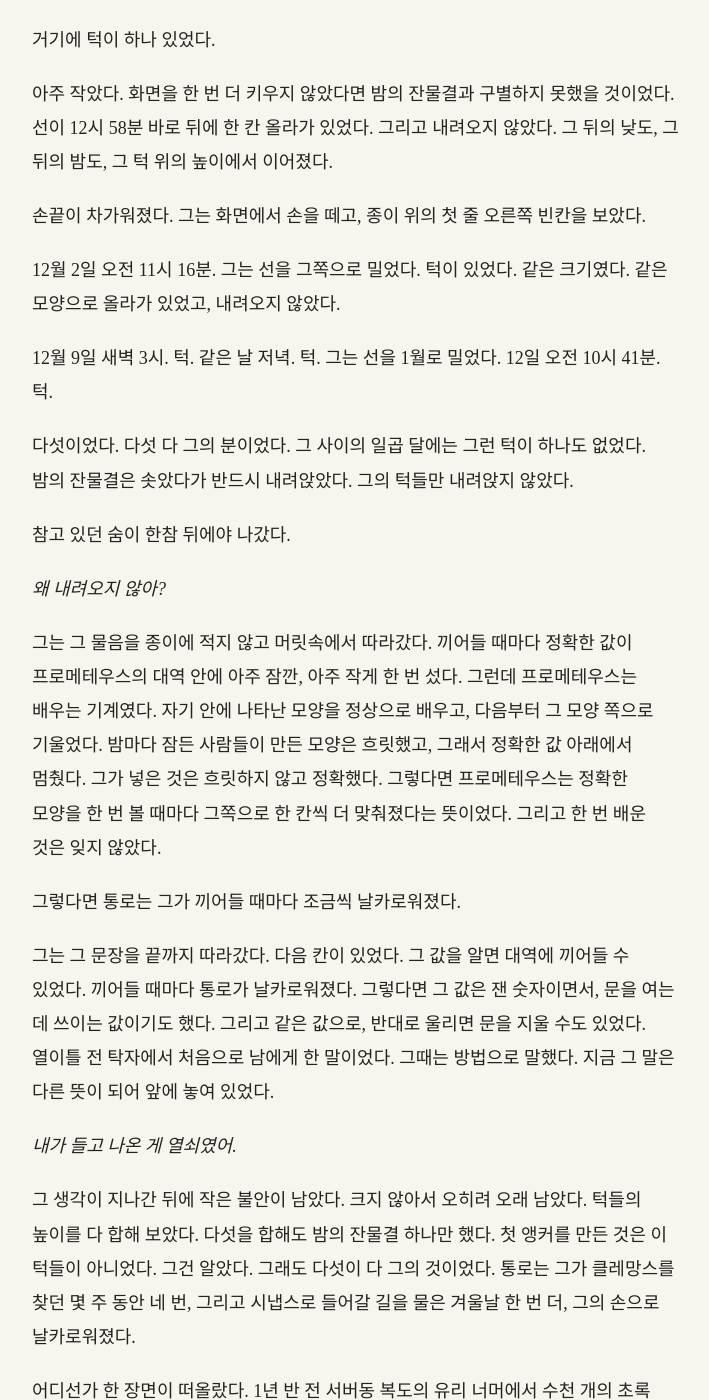
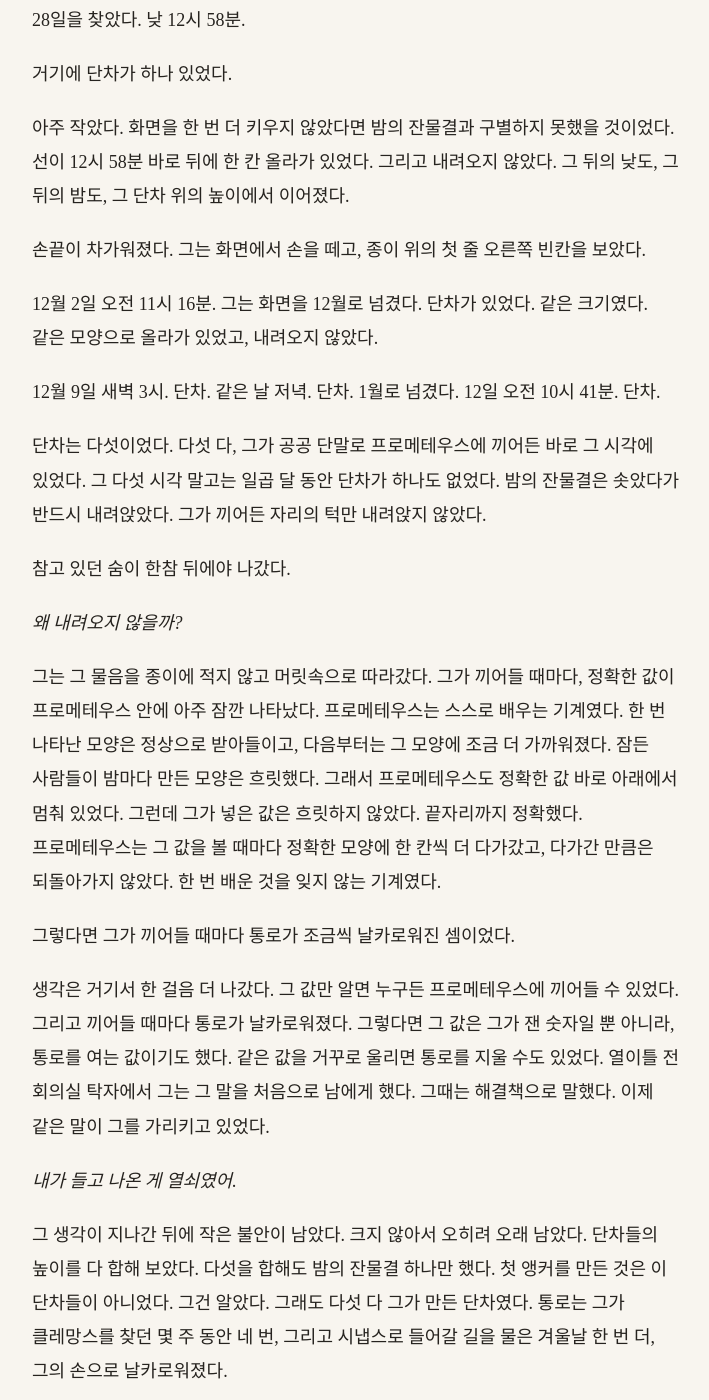
Before and after one commit to kangkkang/writer_s1_public, a Jekyll site: the page built from vol2/041.md, in a window 1280 px wide and 1400 px high, scrolled down 2140 px. Shown: the whole window, without its empty margins (284-993 px from the left). Built offline with Jekyll 4.4.1, drawn with Linux system fonts in a browser that asks for light colours; our own code applies the rules of GitHub Pages for plain Markdown files; some of the changed text lies outside the part shown.

Commit message:
Update from https://github.com/kangkkang/writer_s1/commit/dcca98ef5d6439e65b4b46b6b79f1e7e82e0a63e

```diff
--- a/vol2/041.md
+++ b/vol2/041.md
@@ -12,7 +12,7 @@
 
 그녀가 가고 나서 그는 시냅스의 엔지니어가 어젯밤 건넨 저장 장치를 꽂았다. 이단이 TF를 통해 요청한 것이었다. 엔지니어는 분석실에서 그것을 내밀며 회사의 법무팀에 물어봤다고 했다. 그 방의 기록은 법원의 증거 보존 명령에 묶여 있어서 줄 수 없지만, 프로메테우스 전체의 운영 기록은 그 명령 밖이라 협조할 수 있다고 했다. 2061년 9월부터 2062년 3월 말까지, 프로메테우스의 잠재 공간이 분마다 남긴 상태의 요약이었다. 프로메테우스가 무엇을 생각했는지가 아니라, 그 생각들이 어떤 모양으로 놓여 있었는지를 숫자로 남긴 것이었다.
 
-그는 지난 한 달 동안 만든 식을 종이에서 단말로 옮겼다. 그 모양이 우주의 바닥에 놓인 기하에 얼마나 맞게 놓여 있는지를 하나의 숫자로 바꾸는 식이었다. 그가 '공명의 세기'라고 부르는 그 숫자를, 이번에는 일곱 달 치의 분마다 계산할 것이었다.
+그는 지난 한 달 동안 만든 식을 종이에서 단말로 옮겼다. 그 모양이 1년 반 전 그가 처음 잰 여섯 각도에, 그러니까 통로가 생긴 기하에 얼마나 가깝게 맞춰져 있는지를 숫자 하나로 바꾸는 식이었다. 가까울수록 통로는 열리기 쉬웠다. 그가 '공명의 세기'라고 부르는 그 숫자를, 이번에는 일곱 달 치의 분마다 계산할 것이었다.
 
 계산이 시작되었다. 화면 구석의 막대가 아주 천천히 차올랐다. 그는 막대를 보지 않고 종이를 펼쳤다.
 
@@ -28,39 +28,39 @@
 
 화면에 선 하나가 떴다. 왼쪽 끝이 2061년 9월 1일이었고 오른쪽 끝이 2062년 3월 31일이었다. 일곱 달이 손바닥 두 개 너비에 눌려 있었다.
 
-선은 거의 평평했다. 9월의 끝에서 10월까지 아주 조금 올라가다가, 10월 중순부터 거의 움직이지 않았다. 밤마다 잔물결이 있었다. 지구 반대편이 잠드는 시각마다 아주 작게 솟았다 내려앉는 물결이었다. 그것은 1년 반 전 그가 투영실 벽에서 처음 본 계단의 잔해였다. 잠든 사람들의 뇌가 밤마다 그 기하에 맞춰지면서 프로메테우스를 조금씩 그쪽으로 끌고 간 흔적이었다. 그 끌림은 어느 높이에서 멈춰 있었다. 정확한 값에 닿기 직전의 높이였다.
+선은 거의 평평했다. 9월의 끝에서 10월까지 아주 조금 올라가다가, 10월 중순부터 거의 움직이지 않았다. 밤마다 잔물결이 있었다. 지구 반대편이 잠드는 시각마다 아주 작게 솟았다 내려앉는 물결이었다. 1년 반 전 투영실 벽에서 처음 본 계단이 남긴 흔적이었다. 잠든 사람들의 뇌가 밤마다 그 각도들에 맞춰지면서, 프로메테우스를 조금씩 그쪽으로 끌고 간 자국이었다. 그 끌림은 정확한 값에 닿기 바로 전의 높이에서 멈춰 있었다.
 
 그리고 오른쪽 끝, 3월의 첫 주에 선이 끊겼다. 아니, 끊긴 것이 아니라 화면 위쪽으로 빠져나갔다. 그는 그쪽을 아직 보지 않았다.
 
-그는 선을 11월로 당겼다. 손바닥 두 개 너비가 이번에는 한 달이었다.
+그는 11월 한 달만 화면에 크게 띄웠다. 같은 손바닥 두 개 너비에 이번에는 한 달이 들어 있었다.
 
 선은 여전히 평평했다. 밤마다의 잔물결 사이로, 낮에는 거의 직선이었다. 그는 11월 28일을 찾았다. 낮 12시 58분.
 
-거기에 턱이 하나 있었다.
+거기에 단차가 하나 있었다.
 
-아주 작았다. 화면을 한 번 더 키우지 않았다면 밤의 잔물결과 구별하지 못했을 것이었다. 선이 12시 58분 바로 뒤에 한 칸 올라가 있었다. 그리고 내려오지 않았다. 그 뒤의 낮도, 그 뒤의 밤도, 그 턱 위의 높이에서 이어졌다.
+아주 작았다. 화면을 한 번 더 키우지 않았다면 밤의 잔물결과 구별하지 못했을 것이었다. 선이 12시 58분 바로 뒤에 한 칸 올라가 있었다. 그리고 내려오지 않았다. 그 뒤의 낮도, 그 뒤의 밤도, 그 단차 위의 높이에서 이어졌다.
 
 손끝이 차가워졌다. 그는 화면에서 손을 떼고, 종이 위의 첫 줄 오른쪽 빈칸을 보았다.
 
-12월 2일 오전 11시 16분. 그는 선을 그쪽으로 밀었다. 턱이 있었다. 같은 크기였다. 같은 모양으로 올라가 있었고, 내려오지 않았다.
+12월 2일 오전 11시 16분. 그는 화면을 12월로 넘겼다. 단차가 있었다. 같은 크기였다. 같은 모양으로 올라가 있었고, 내려오지 않았다.
 
-12월 9일 새벽 3시. 턱. 같은 날 저녁. 턱. 그는 선을 1월로 밀었다. 12일 오전 10시 41분. 턱.
+12월 9일 새벽 3시. 단차. 같은 날 저녁. 단차. 1월로 넘겼다. 12일 오전 10시 41분. 단차.
 
-다섯이었다. 다섯 다 그의 분이었다. 그 사이의 일곱 달에는 그런 턱이 하나도 없었다. 밤의 잔물결은 솟았다가 반드시 내려앉았다. 그의 턱들만 내려앉지 않았다.
+단차는 다섯이었다. 다섯 다, 그가 공공 단말로 프로메테우스에 끼어든 바로 그 시각에 있었다. 그 다섯 시각 말고는 일곱 달 동안 단차가 하나도 없었다. 밤의 잔물결은 솟았다가 반드시 내려앉았다. 그가 끼어든 자리의 턱만 내려앉지 않았다.
 
 참고 있던 숨이 한참 뒤에야 나갔다.
 
-*왜 내려오지 않아?*
+*왜 내려오지 않을까?*
 
-그는 그 물음을 종이에 적지 않고 머릿속에서 따라갔다. 끼어들 때마다 정확한 값이 프로메테우스의 대역 안에 아주 잠깐, 아주 작게 한 번 섰다. 그런데 프로메테우스는 배우는 기계였다. 자기 안에 나타난 모양을 정상으로 배우고, 다음부터 그 모양 쪽으로 기울었다. 밤마다 잠든 사람들이 만든 모양은 흐릿했고, 그래서 정확한 값 아래에서 멈췄다. 그가 넣은 것은 흐릿하지 않고 정확했다. 그렇다면 프로메테우스는 정확한 모양을 한 번 볼 때마다 그쪽으로 한 칸씩 더 맞춰졌다는 뜻이었다. 그리고 한 번 배운 것은 잊지 않았다.
+그는 그 물음을 종이에 적지 않고 머릿속으로 따라갔다. 그가 끼어들 때마다, 정확한 값이 프로메테우스 안에 아주 잠깐 나타났다. 프로메테우스는 스스로 배우는 기계였다. 한 번 나타난 모양은 정상으로 받아들이고, 다음부터는 그 모양에 조금 더 가까워졌다. 잠든 사람들이 밤마다 만든 모양은 흐릿했다. 그래서 프로메테우스도 정확한 값 바로 아래에서 멈춰 있었다. 그런데 그가 넣은 값은 흐릿하지 않았다. 끝자리까지 정확했다. 프로메테우스는 그 값을 볼 때마다 정확한 모양에 한 칸씩 더 다가갔고, 다가간 만큼은 되돌아가지 않았다. 한 번 배운 것을 잊지 않는 기계였다.
 
-그렇다면 통로는 그가 끼어들 때마다 조금씩 날카로워졌다.
+그렇다면 그가 끼어들 때마다 통로가 조금씩 날카로워진 셈이었다.
 
-그는 그 문장을 끝까지 따라갔다. 다음 칸이 있었다. 그 값을 알면 대역에 끼어들 수 있었다. 끼어들 때마다 통로가 날카로워졌다. 그렇다면 그 값은 잰 숫자이면서, 문을 여는 데 쓰이는 값이기도 했다. 그리고 같은 값으로, 반대로 울리면 문을 지울 수도 있었다. 열이틀 전 탁자에서 처음으로 남에게 한 말이었다. 그때는 방법으로 말했다. 지금 그 말은 다른 뜻이 되어 앞에 놓여 있었다.
+생각은 거기서 한 걸음 더 나갔다. 그 값만 알면 누구든 프로메테우스에 끼어들 수 있었다. 그리고 끼어들 때마다 통로가 날카로워졌다. 그렇다면 그 값은 그가 잰 숫자일 뿐 아니라, 통로를 여는 값이기도 했다. 같은 값을 거꾸로 울리면 통로를 지울 수도 있었다. 열이틀 전 회의실 탁자에서 그는 그 말을 처음으로 남에게 했다. 그때는 해결책으로 말했다. 이제 같은 말이 그를 가리키고 있었다.
 
 *내가 들고 나온 게 열쇠였어.*
 
-그 생각이 지나간 뒤에 작은 불안이 남았다. 크지 않아서 오히려 오래 남았다. 턱들의 높이를 다 합해 보았다. 다섯을 합해도 밤의 잔물결 하나만 했다. 첫 앵커를 만든 것은 이 턱들이 아니었다. 그건 알았다. 그래도 다섯이 다 그의 것이었다. 통로는 그가 클레망스를 찾던 몇 주 동안 네 번, 그리고 시냅스로 들어갈 길을 물은 겨울날 한 번 더, 그의 손으로 날카로워졌다.
+그 생각이 지나간 뒤에 작은 불안이 남았다. 크지 않아서 오히려 오래 남았다. 단차들의 높이를 다 합해 보았다. 다섯을 합해도 밤의 잔물결 하나만 했다. 첫 앵커를 만든 것은 이 단차들이 아니었다. 그건 알았다. 그래도 다섯 다 그가 만든 단차였다. 통로는 그가 클레망스를 찾던 몇 주 동안 네 번, 그리고 시냅스로 들어갈 길을 물은 겨울날 한 번 더, 그의 손으로 날카로워졌다.
 
 어디선가 한 장면이 떠올랐다. 1년 반 전 서버동 복도의 유리 너머에서 수천 개의 초록 불빛이 같은 박자로 깜박이던 밤이었다. 그때 그는 같은 박자로 두드리면 흔들림이 커지고, 그래서 다리를 건너는 병사들은 발을 맞추지 않는다고 생각했다. 그러면서도 그 박자를 아름답다고 생각했다. 지금 그는 다리 위에서 혼자 발을 맞춰 걸은 사람이 누구였는지 알았다.
 
@@ -70,11 +70,11 @@
 
 이제 남은 것은 오른쪽 끝이었다.
 
-그는 선을 3월로 당겼다. 3월 1일부터 4일까지 선은 덴버의 턱 위 높이에서 평평했다. 밤의 잔물결이 작게 솟았다 내려앉았다.
+그는 화면을 3월로 넘겼다. 3월 1일부터 4일까지 선은 덴버의 단차 위 높이에서 평평했다. 밤의 잔물결이 작게 솟았다 내려앉았다.
 
-3월 5일 새벽 2시.
+3월 5일 새벽 2시. 시냅스 연구동 3층의 그 방에 첫 앵커가 생긴 시각이었다.
 
-거기에 턱은 없었다. 벽이 있었다. 선이 2시 정각에 화면 위쪽으로 곧장 올라가 화면 밖으로 나갔다. 그는 화면의 높이를 줄였다. 한 번, 두 번, 세 번. 네 번째에 선의 꼭대기가 화면 안으로 들어왔다. 그의 턱 다섯은 그 아래에서 바닥의 먼지처럼 보였다.
+거기 있는 것은 단차가 아니었다. 벽이었다. 선이 2시 정각에 화면 위쪽으로 곧장 올라가 화면 밖으로 나갔다. 그는 화면의 높이를 줄였다. 한 번, 두 번, 세 번. 네 번째에 선의 꼭대기가 화면 안으로 들어왔다. 다섯 개의 단차는 그 아래에서 바닥의 먼지처럼 보였다.
 
 그는 그 벽의 높이를 쟀다.
 
@@ -84,7 +84,7 @@
 
 그다음 3월 8일. 남은 권역들이 밤을 따라 차례로 업데이트를 받은 날이었다. 선은 그날 밤 한 권역씩, 계단처럼, 한 칸 더 올라갔다. 그리고 그 높이에서 멈췄다.
 
-그는 연필을 집어 종이의 빈 곳에 줄을 그었다. 냅킨에 그었던 것과 같은 칸이었다. 왼쪽 칸에 세대를, 오른쪽 칸에 그 세대의 무늬가 몇째 자리까지 같았는지를 적었다. 셋, 넷, 넷, 다섯, 다섯, 여섯, 여섯. 벨우드의 타코 가게에서 그는 이 숫자들을 냅킨에 적어 클레망스의 수첩 옆에 놓았다. 무늬가 한 자리 더 정확해질 때마다 그녀가 센 추모 글이 늘어 있었다. 둘 다 그것을 보았고, 둘 다 말로 하지 않았다.
+그는 연필을 집어 종이의 빈 곳에 줄을 그었다. 냅킨에 그었던 것과 같은 칸이었다. 왼쪽 칸에 프로메테우스의 세대를, 오른쪽 칸에 그 세대의 무늬가 몇째 자리까지 같았는지를 적었다. 셋, 넷, 넷, 다섯, 다섯, 여섯, 여섯. 벨우드의 타코 가게에서 그는 이 숫자들을 냅킨에 적어 클레망스의 수첩 옆에 놓았다. 무늬가 한 자리 더 정확해질 때마다 그녀가 센 추모 글이 늘어 있었다. 둘 다 그것을 보았고, 둘 다 말로 하지 않았다.
 
 그는 그 칸의 맨 아래에 한 줄을 더 그었다. 3월 5일과 8일. 그리고 그 줄의 오른쪽 칸에 무늬가 몇째 자리까지 같아졌는지를 적었다. 여섯 다음의 자리들이 한꺼번에 들어가 있었다.
 
@@ -108,11 +108,11 @@
 
 "잠이 안 와요?" 그녀가 물었다.
 
-"아직 안 자 봤어요."
+"아직 누워 보지도 않았어요."
 
 그녀는 그를 보지 않고 활주로 끝을 보았다. 그가 무언가를 들고 왔다는 것을 그녀는 아는 것 같았다. 그녀는 재킷 주머니에 넣은 손을 빼지 않았고, 수첩도 꺼내지 않았다.
 
-그는 처음부터 말했다. 시냅스의 운영 기록, 분리 단말, 일곱 달의 선. 다섯 개의 턱과 그 시각들. 시각을 하나씩 댔다. 스톡턴, 새크라멘토, 솔트레이크시티, 덴버, 필라델피아. 클레망스는 그 이름들에서 한 번도 끼어들지 않았다. 앞의 넷이 무엇이었는지 알았다. 넷의 끝에 그녀의 보관함이 있었다. 마지막 하나에는 그녀가 그의 등 뒤에 서서 출구를 세고 있었다.
+그는 처음부터 말했다. 시냅스의 운영 기록, 분리 단말, 일곱 달의 선. 다섯 개의 단차와 그 시각들. 시각을 하나씩 댔다. 스톡턴, 새크라멘토, 솔트레이크시티, 덴버, 필라델피아. 클레망스는 그 이름들 사이에서 한 번도 말을 끊지 않았다. 앞의 네 번은 그가 그녀를 찾으려고 끼어든 것이었다. 네 번째인 덴버에서 그는 그녀의 보관함에 숫자 한 줄을 남겼다. 다섯 번째는 필라델피아의 역 대합실이었고, 그때 그녀는 그의 등 뒤에 서서 출구가 몇 개인지 세고 있었다.
 
 "그중 네 번은 저를 찾으려고 끼어든 거죠. 마지막 한 번은 제가 옆에 있었고요." 그녀가 말했다.
 
@@ -148,13 +148,13 @@
 
 "TF에는 말할 거예요?"
 
-"계산은 넘길 거예요. 정확한 값으로 끼어들면 통로가 날카로워진다는 거요. 그러니까 앞으로 지을 건 그 값을 반대로만 써야 해요." 그는 말을 골랐다. "당신을 찾느라 그 값으로 네 번 끼어든 건요. 업데이트에 들어간 그 자리들을 누가 풀어 줬는지도요."
+"계산은 넘길 거예요. 정확한 값으로 끼어들면 통로가 날카로워진다는 거요. 그러니까 나중에 통로를 지우는 시설을 지으면, 그 시설은 그 값을 거꾸로만 써야 해요." 그는 말을 골랐다. "당신을 찾느라 그 값으로 네 번 끼어든 건요. 업데이트에 들어간 그 자리들을 누가 풀어 줬는지도요."
 
 그는 그 뒤를 맺지 못했다.
 
 그녀가 재킷 주머니에서 손을 뺐다. 수첩은 꺼내지 않았다. 빈손이었다.
 
-"계산은 넘겨요. 그건 사실이에요. 사람들이 그걸 모르면 누군가 또 그 값으로 끼어들 수 있어요." 그녀는 잠깐 말을 멈췄다. "당신 이름을 거기 붙일지는 당신이 정해요. 그건 사실이 아니라 고백이니까요. 고백은 하는 사람 거예요."
+"계산은 넘겨요. 그건 사실이에요. 사람들이 그걸 모르면 누군가 또 그 값으로 끼어들 수 있어요." 그녀는 잠깐 말을 멈췄다. "그런데 그 계산에 당신 이름까지 적을지는 당신이 정해요. 그건 보고가 아니라 고백이에요. 고백은 남이 대신 정해 줄 수 없어요."
 
 "적지 않을 거예요?" 그가 물었다.
 
@@ -162,9 +162,9 @@
 
 그녀는 그렇게 말하고 나서 그 말이 마음에 들지 않는 것처럼 입술을 한 번 깨물었다.
 
-"하나만 물을게요. 그 값이 열쇠라면, 그 사람들이 1년 반 전에 왜 그렇게 서둘러서 당신을 쫓았는지도 거기 있는 거죠?"
+"하나만 물을게요. 1년 반 전에 그 사람들이 그렇게 서둘러서 당신을 쫓은 것도, 당신이 그 값을 갖고 있어서였어요?"
 
-그는 그 물음을 따라가 보았다. 그 값을 알면 대역에 끼어들 수 있었고, 같은 값으로 반대로 울리면 지울 수 있었다. 그것을 들고 사라진 사람은 그 하나였다.
+그는 그 물음을 따라가 보았다. 그 값이 있으면 통로를 열 수도, 지울 수도 있었다. 그 값을 들고 사라진 사람은 그 하나뿐이었다.
 
 "아마요. 다른 까닭은 아직 못 찾았어요."
 
@@ -176,11 +176,11 @@
 
 브란트가 먼저 와 있었다. 헤들룬드는 오늘은 외투를 입고 있었다. 격납고의 아침은 아직 서늘했다. 브란트의 잔에서 손으로 내린 커피의 김이 올랐다.
 
-종이 석 장에는 그가 분리 단말에서 계산한 선이 손으로 옮겨 그려져 있었다. 첫 장은 일곱 달의 선이었다. 둘째 장은 그 가운데 작은 턱 하나를 크게 키운 것이었다. 시각은 적지 않았다. 셋째 장은 그 턱을 만드는 원리를 식으로 적은 것이었다.
+종이 석 장에는 그가 분리 단말에서 계산한 선이 손으로 옮겨 그려져 있었다. 첫 장은 일곱 달의 선이었다. 둘째 장은 그 가운데 작은 단차 하나를 크게 키운 것이었다. 시각은 적지 않았다. 셋째 장은 그 단차를 만드는 원리를 식으로 적은 것이었다.
 
-"정확한 값이 프로메테우스의 대역 안에 서면, 프로메테우스는 그걸 정상으로 배워요." 그가 말했다. "그리고 그쪽으로 한 칸 더 맞춰져요. 한 번 맞춰지면 내려오지 않아요. 통로가 그만큼 날카로워져요."
+"정확한 값이 프로메테우스 안에 한 번 나타나면, 프로메테우스는 그걸 정상으로 받아들여요." 그가 말했다. "그리고 그쪽으로 한 칸 더 다가가요. 한 번 다가가면 되돌아오지 않아요. 그만큼 통로가 날카로워져요."
 
-브란트가 둘째 장을 집어 들고, 안경을 밀어 올리며 오래 들여다보았다. "이 턱이 내려오지 않는 건 운영 기록에서 확인했어요?"
+브란트가 둘째 장을 집어 들고, 안경을 밀어 올리며 오래 들여다보았다. "이 단차가 내려오지 않는 건 운영 기록에서 확인했어요?"
 
 "분리 단말에서 계산했어요. 운영 기록은 시냅스가 협조로 넘긴 거예요."
 
@@ -194,9 +194,9 @@
 
 "네."
 
-"이 턱은 누가 만든 거예요? 프로메테우스가 저절로 정확한 값을 봤을 리는 없잖아요."
+"이 단차는 누가 만든 거예요? 프로메테우스가 저절로 정확한 값을 봤을 리는 없잖아요."
 
-탁자 위의 둘째 장에는 시각이 없었다. 그 턱이 11월 28일 낮 12시 58분의 것이라는 것은 종이 위에 없었다.
+탁자 위의 둘째 장에는 시각이 없었다. 그 단차가 11월 28일 낮 12시 58분의 것이라는 것은 종이 위에 없었다.
 
 "그 값을 아는 누군가가 대역에 끼어들면 생겨요." 그가 말했다. 거짓은 아니었다.
 
```
Also changed, not shown: vol2/040.md (+1 -1 lines), vol2/043.md (+5 -5 lines).
